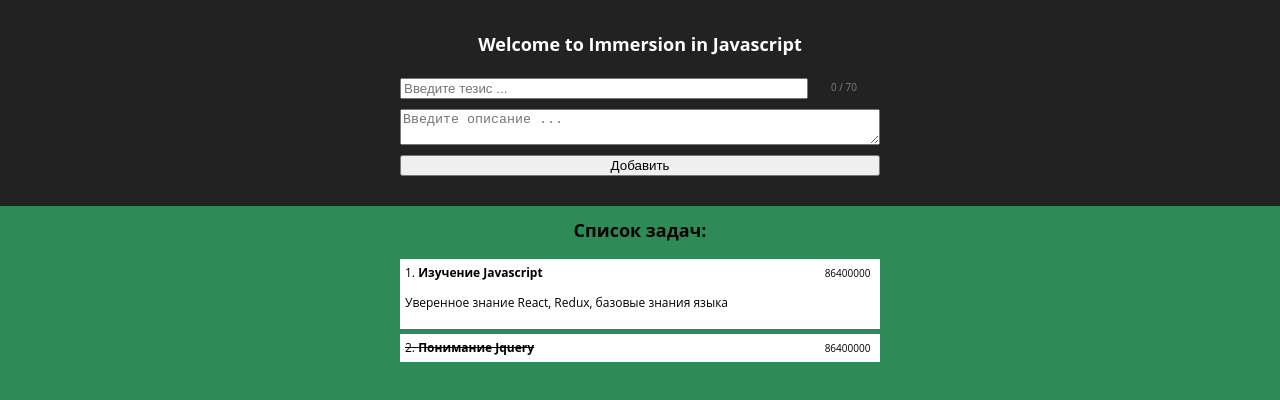
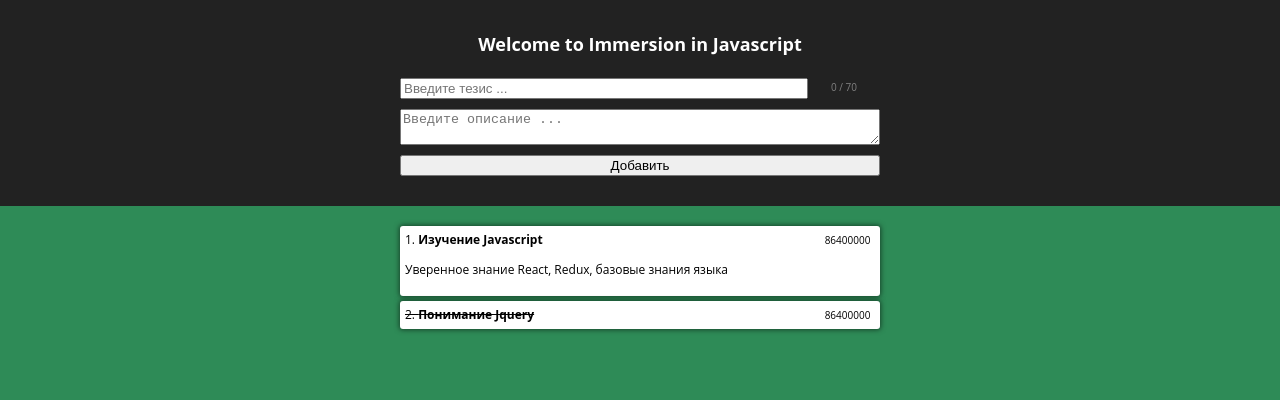
Before and after one commit to iZemil/rr, a React (Create React App) app: page / in a window 1280 px wide. Shown: the top 400 px of the page. Built offline with nearby package versions, Linux system fonts and the light colour scheme.

Commit message:
some styles for lisy item

```diff
--- a/src/components/App.css
+++ b/src/components/App.css
@@ -38,8 +38,10 @@ body {
   position: relative;
   margin-bottom: 5px;
   padding: 5px;
-  background: white;
+  border-radius: 3px;
+  background: rgb(255, 255, 255);
   list-style-position: inside;
+  box-shadow: 0 0 5px 1px rgba(0, 0, 0, .5);
 }
 
 .List__item-date {
--- a/src/components/App.js
+++ b/src/components/App.js
@@ -44,7 +44,6 @@ class App extends React.Component {
           </form>
         </div>
         <div>
-          <h2>Список задач:</h2>
           <ListMaker />
         </div>
       </div>
```
